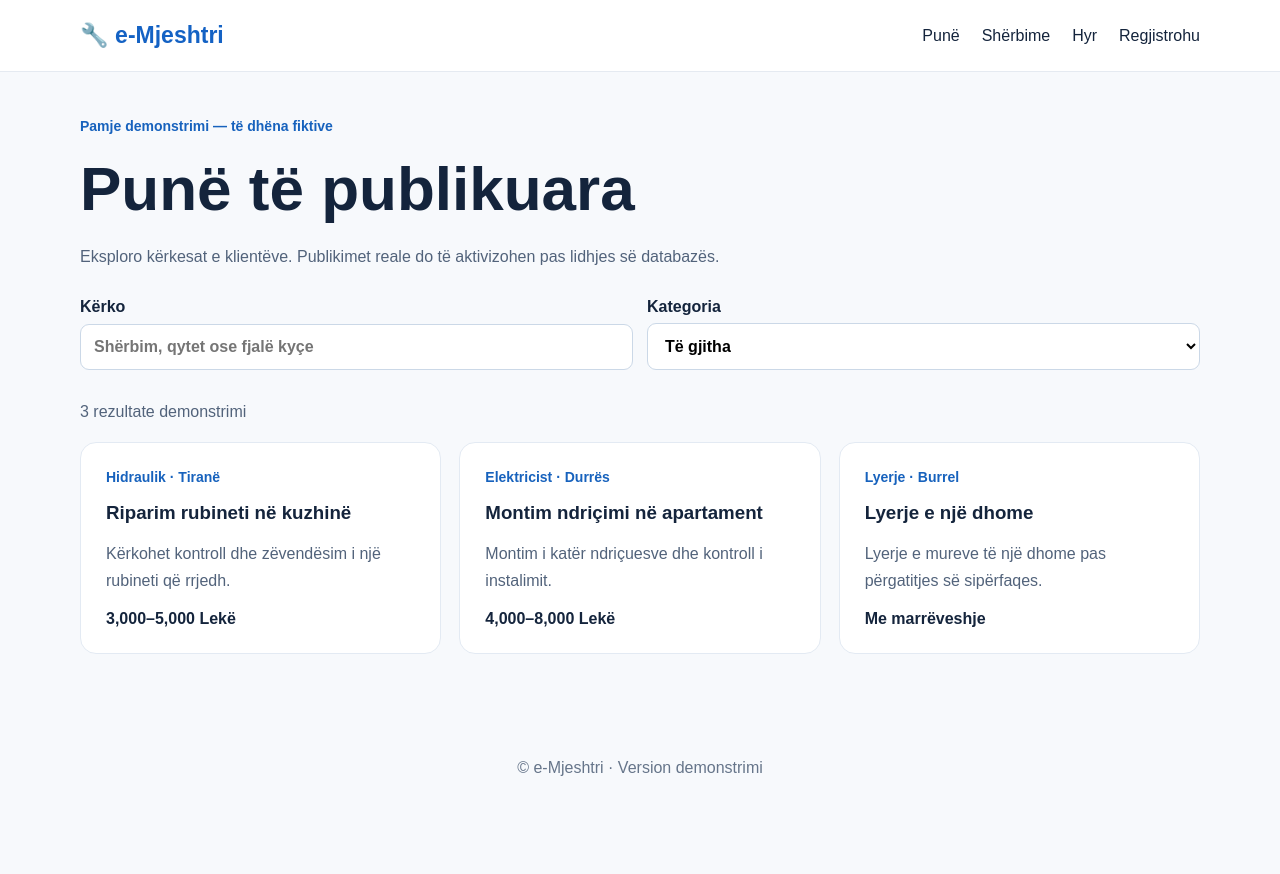
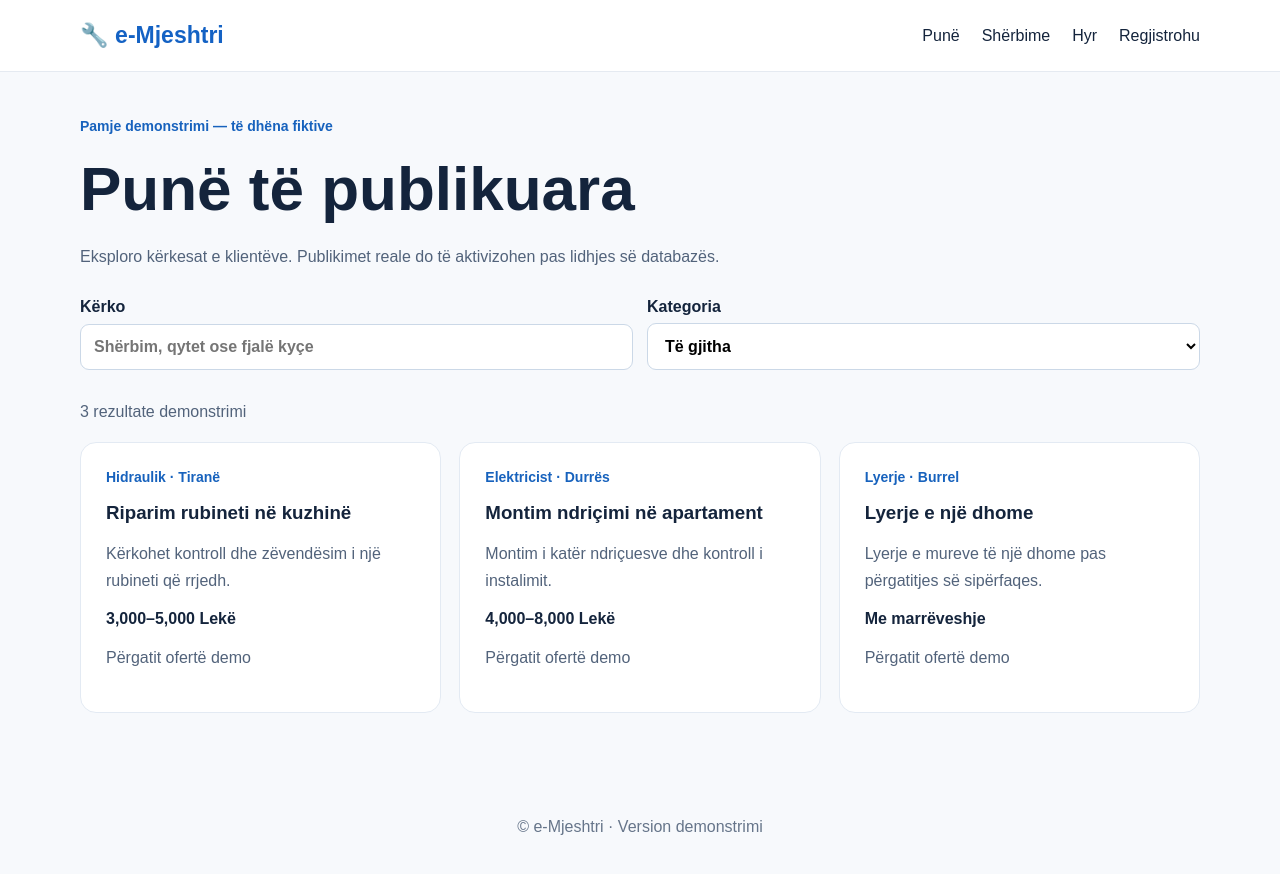
Before and after one commit to contactasatechservice-coder/e-Mjeshtri-Admin, a Next.js app in the folder platform/: page /pune in a window 1280 px wide. Before the commit the page ends 817 px from the top, so only its background shows below. Built offline with nearby package versions, Linux system fonts and the light colour scheme.

Commit message:
feat: link job listings to demo offers

```diff
--- a/platform/src/components/marketplace-list.tsx
+++ b/platform/src/components/marketplace-list.tsx
@@ -1,9 +1,9 @@
 "use client";
-import {useMemo,useState} from "react";
+import {useMemo,useState} from "react";import Link from "next/link";
 type Item={id:string;title:string;category:string;city:string;description:string;budget?:string;price?:string};
 export default function MarketplaceList({items,kind}:{items:Item[];kind:"jobs"|"services"}){
  const [query,setQuery]=useState("");const [category,setCategory]=useState("Të gjitha");
  const categories=useMemo(()=>["Të gjitha",...new Set(items.map(x=>x.category))],[items]);
  const filtered=useMemo(()=>items.filter(x=>(category==="Të gjitha"||x.category===category)&&[x.title,x.city,x.description].join(" ").toLocaleLowerCase("sq").includes(query.trim().toLocaleLowerCase("sq"))),[items,category,query]);
- return <><div className="filters"><label>Kërko<input value={query} onChange={e=>setQuery(e.target.value)} placeholder="Shërbim, qytet ose fjalë kyçe"/></label><label>Kategoria<select value={category} onChange={e=>setCategory(e.target.value)}>{categories.map(c=><option key={c}>{c}</option>)}</select></label></div><p role="status">{filtered.length} rezultate demonstrimi</p><div className="grid">{filtered.map(x=><article className="tile" key={x.id}><span className="eyebrow">{x.category} · {x.city}</span><h3>{x.title}</h3><p>{x.description}</p><strong>{kind==="jobs"?x.budget:x.price}</strong></article>)}</div>{filtered.length===0&&<p>Nuk u gjet asnjë rezultat. Provo një kërkim tjetër.</p>}</>
+ return <><div className="filters"><label>Kërko<input value={query} onChange={e=>setQuery(e.target.value)} placeholder="Shërbim, qytet ose fjalë kyçe"/></label><label>Kategoria<select value={category} onChange={e=>setCategory(e.target.value)}>{categories.map(c=><option key={c}>{c}</option>)}</select></label></div><p role="status">{filtered.length} rezultate demonstrimi</p><div className="grid">{filtered.map(x=><article className="tile" key={x.id}><span className="eyebrow">{x.category} · {x.city}</span><h3>{x.title}</h3><p>{x.description}</p><strong>{kind==="jobs"?x.budget:x.price}</strong>{kind==="jobs" ? <p><Link href={"/oferto/"+x.id}>Përgatit ofertë demo</Link></p> : null}</article>)}</div>{filtered.length===0&&<p>Nuk u gjet asnjë rezultat. Provo një kërkim tjetër.</p>}</>
 }
```
